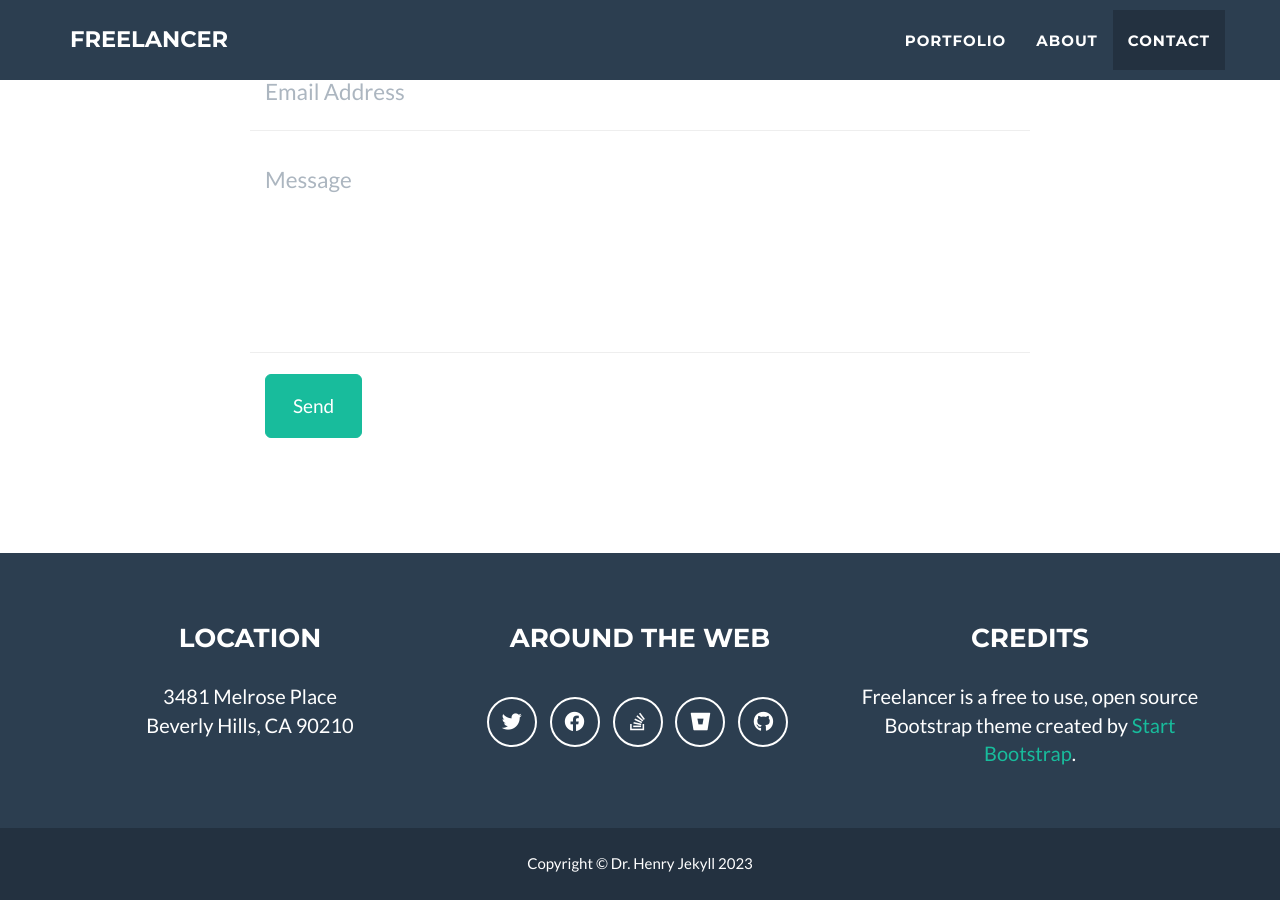
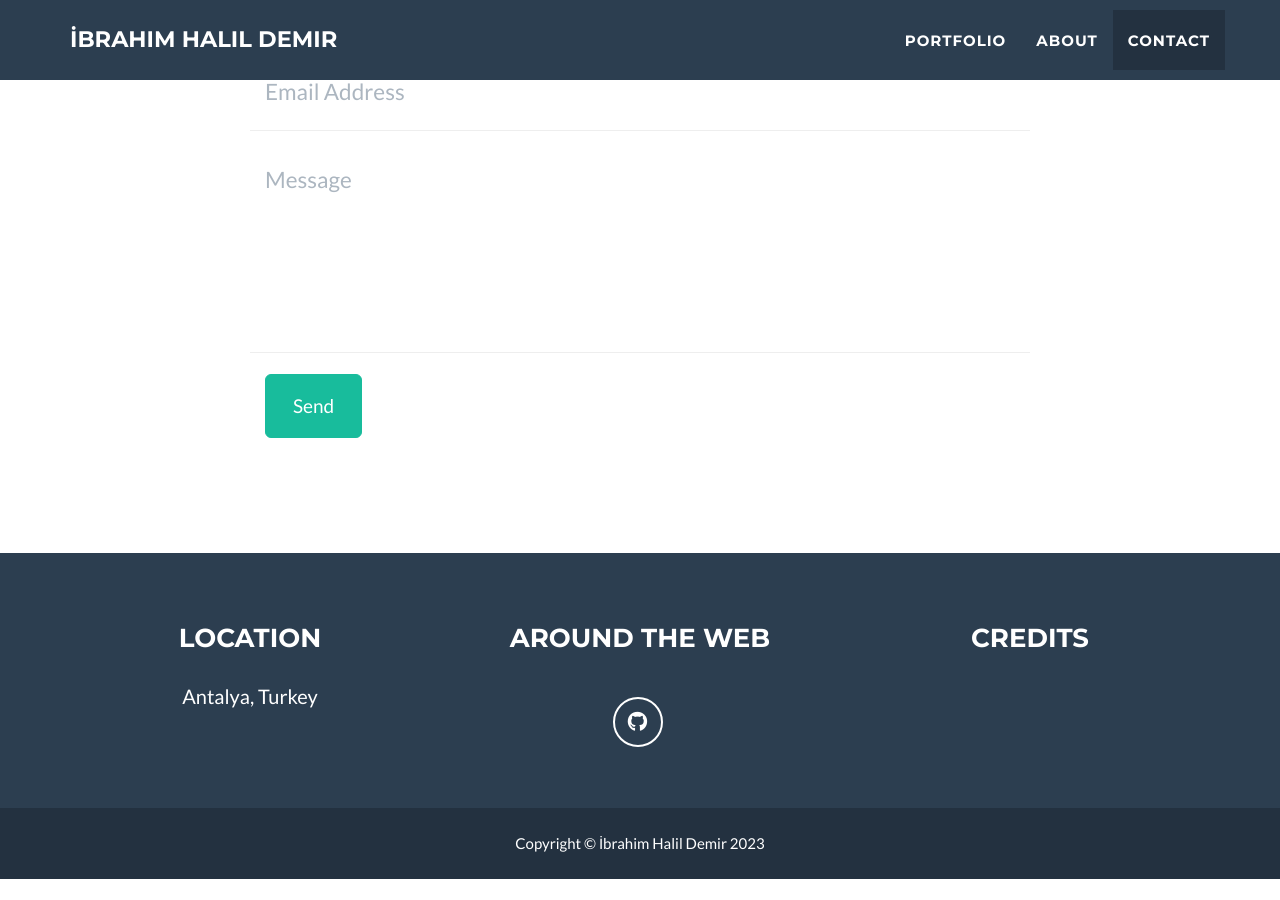
Before and after one commit to SariusRepos/SariusRepos.github.io, a Jekyll site: the page built from _posts/2014-07-18-project-1.markdown, in a window 1280 px wide and 900 px high, scrolled down 2492 px. Built offline with Jekyll 4.4.1, drawn with Linux system fonts in a browser that asks for light colours; after the commit the page ends 3371 px from its top, so only the background shows below that; some of the changed text lies outside the part shown.

Commit message:
Update _config.yml

```diff
--- a/_config.yml
+++ b/_config.yml
@@ -1,10 +1,10 @@
 # Site settings
-title: Freelancer
-email: your-email@domain.com
-url: https://github.com/jeromelachaud/freelancer-theme
+title: İbrahim Halil Demir
+email: code.halildemir@gmail.com
+url: https://sariusrepos.github.io/
 description: "Write an awesome description for your new site here. You can edit this line in _config.yml. It will appear in your document head meta (for Google search results) and in your feed.xml site description."
 keywords: "your keywords, separated by commas"
-skills: "Web Developer - Graphic Artist - User Experience Designer"
+skills: "Junior Game Developer"
 meta_author: LastName FirstName
 
 # Google webmaster tools
@@ -32,31 +32,19 @@ color:
 
 # Footer settings
 footer:
-  copyright: Dr. Henry Jekyll
+  copyright: İbrahim Halil Demir
   location: Location
   social: Around the Web
   credits: Credits
 
 # Social networks usernames (many more available: google-plus, flickr, dribbble, pinterest, instagram, tumblr, linkedin, etc.)
 social:
-  - title: twitter
-    url: http://twitter.com/jekyllrb
-  - title: facebook
-    url:
-  - title: stack-overflow
-    url: http://stackoverflow.com/questions/tagged/jekyll
-  - title: bitbucket
-    url: http://bitbucket.org/jekyll
   - title: github
-    url: http://github.com/jekyll
+    url: https://github.com/SariusRepos
 
 # Postal address (add as many lines as necessary)
 address:
-  - line: 3481 Melrose Place
-  - line: Beverly Hills, CA 90210
-
-# Credits content
-credits: 'Freelancer is a free to use, open source Bootstrap theme created by <a href="http://startbootstrap.com">Start Bootstrap</a>.'
+  - line: Antalya, Turkey
 
 # Build settings
 markdown: kramdown
```
